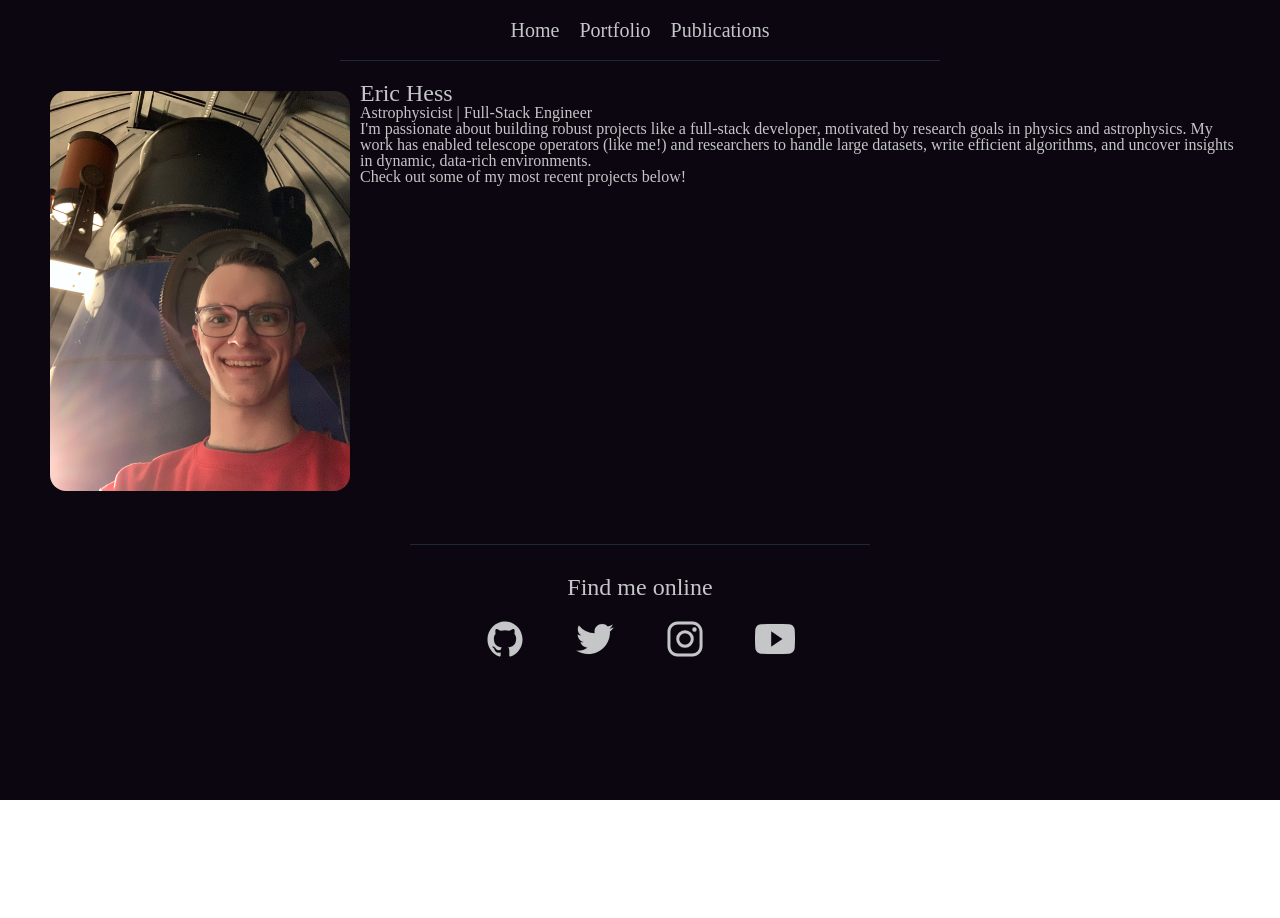
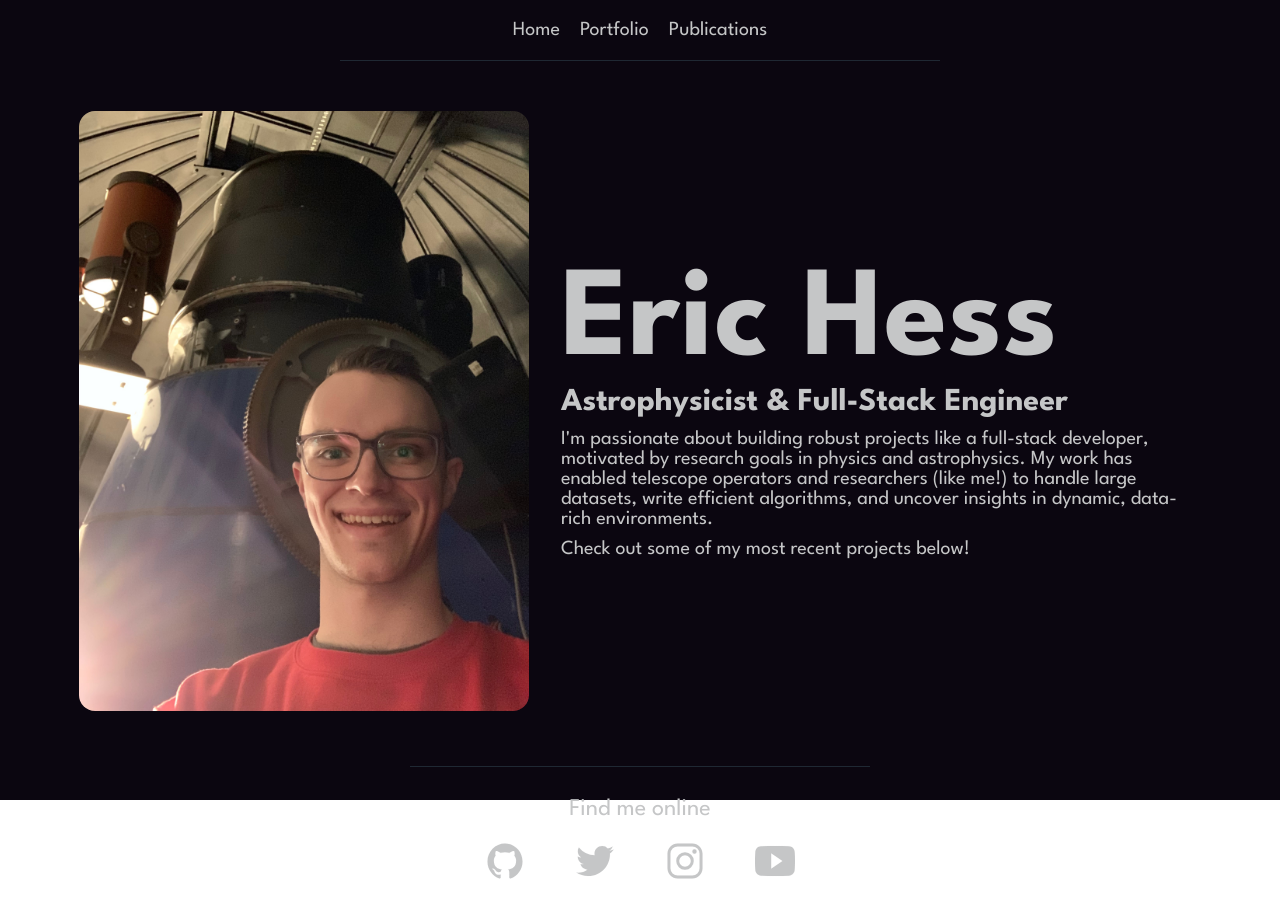
Before and after one commit to EKHess/portfolio, a React (Create React App) app: page /home in a window 1280 px wide. Shown: the top 918 px of the page. Before the commit the page ends 800 px from the top, so only its background shows below. Built offline with nearby package versions, Linux system fonts and the light colour scheme.

Commit message:
Styled Home component and main content of the home page

```diff
--- a/src/components/Home/Home.js
+++ b/src/components/Home/Home.js
@@ -11,11 +11,14 @@ function Home() {
                 <div className={styles.bannerImageContainer}>
                     <img className={styles.img} src={image} alt="Selfie of Eric with the Baker-Nunn Telescope"/>
                 </div>
-                <div id="portfolio-pitch">
-                    <h1>Eric Hess</h1>
-                    <h2>Astrophysicist | Full-Stack Engineer</h2>
-                    <p>I'm passionate about building robust projects like a full-stack developer, motivated by research goals in physics and astrophysics. My work has enabled telescope operators (like me!) and researchers to handle large datasets, write efficient algorithms, and uncover insights in dynamic, data-rich environments.</p>
-                    <p>Check out some of my most recent projects below!</p>
+                <div className={styles.bioSection}>
+                    <h1 className={styles.name}>Eric Hess</h1>
+                    <h2 className={styles.skills}>Astrophysicist & Full-Stack Engineer</h2>
+                    <div className={styles.bioText}>
+                        <p>I'm passionate about building robust projects like a full-stack developer, motivated by research goals in physics and astrophysics. My work has enabled telescope operators and researchers (like me!) to handle large datasets, write efficient algorithms, and uncover insights in dynamic, data-rich environments.</p>
+                        <p>Check out some of my most recent projects below!</p>
+                    </div>
+
                 </div>
             </section>
 
--- a/src/components/Home/Home.module.css
+++ b/src/components/Home/Home.module.css
@@ -1,18 +1,48 @@
 img {
-    height: 400px;
+    height: 600px;
 }
 
 .bannerSection {
-    max-width: 1200px;
-    margin: 0 auto;
-    padding: 20px;
+    /* max-width: 1200px; */
+    width: 100vw;
+    margin: 20px auto;
+    padding: 20px 0;
     display: flex;
+    justify-content: center;
+    align-items: center;
+    gap: 2rem;
+
+    /* border: 1px solid red; */
 }
 
 .bannerImageContainer {
-    padding: 10px;
+    padding: 10px 0;
 }
 
 .bannerImageContainer img {
     border-radius: 1em;
 }
+
+.name {
+    font-size: 8em;
+    font-weight: 700;
+}
+
+.skills {
+    font-size: 2em;
+    font-weight: 700;
+}
+
+.bioSection {
+    /* border: 1px solid blue; */
+    width: 50vw;
+}
+
+.bioText {
+    margin: 10px 0;
+    font-size: 1.25em;
+}
+
+.bioText p {
+    margin-top: 10px;
+}
--- a/src/styles/style.css
+++ b/src/styles/style.css
@@ -1,9 +1,18 @@
+@import url('https://fonts.googleapis.com/css2?family=League+Spartan:wght@100..900&display=swap');
+
 :root {
     --bg1: #0B0610;
     --bg2: #1F2833;
     --neutral: #C5C6C7;
     --action: #66FCF1;
     --secondary-action: #45A29E;
+}
+
+*, h1, h2, h3, a {
+    font-family: "League Spartan", serif;
+    font-optical-sizing: auto;
+    font-weight: 400;
+    font-style: normal;
 }
 
 .app-container {
```
